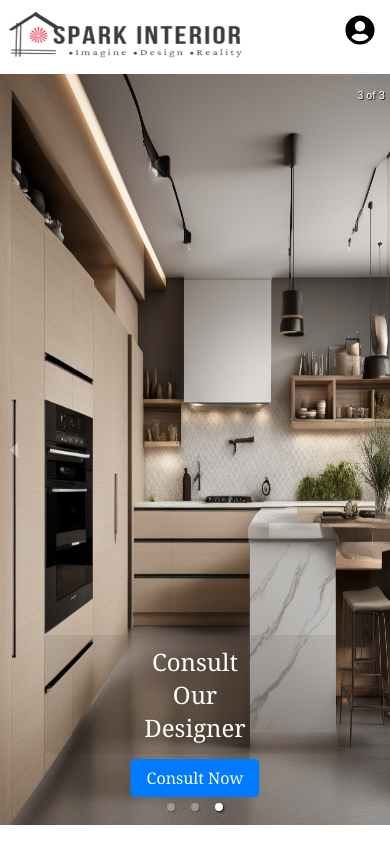
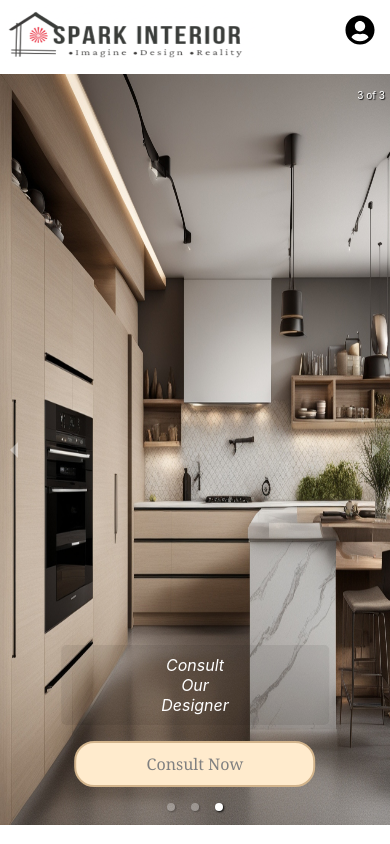
Before and after one commit to Yashaswi-Anand/spark-interior-design, a React (Create React App) app: page / in a window 390 px wide. Built offline with nearby package versions, Linux system fonts and the light colour scheme; the HTML template or start-up script is replaced by a standard one.

Commit message:
responsive design

```diff
--- a/src/App.css
+++ b/src/App.css
@@ -16,20 +16,15 @@
 .m-a-5 { margin: 5px;}
 .m-a-10 { margin: 10px;}
 
+/* pointer */
+.cursor { cursor: pointer;}
+
 .image-message-box {
   position: absolute;
   bottom: 50px;
   left: 50%;
   transform: translateX(-50%);
   color: white;
-}
-
-.image-message {
-  font-size: x-large;
-  font-family: Cambria, Cochin, Georgia, Times, 'Times New Roman', serif;
-  background-color: rgba(0, 0, 0, 0.071);
-  border-radius: 5px;
-  padding: 10px 100px;
 }
 
 .button-on-image {
@@ -40,6 +35,7 @@
   color: gray;
   border: tan solid 2px;
   font-size: medium;
+  cursor: pointer;
 }
 
 
@@ -62,7 +58,7 @@
 
 .image-message-box {
   position: absolute;
-  bottom: 20px;
+  bottom: 30px;
   left: 50%;
   transform: translateX(-50%);
   padding: 10px;
@@ -70,17 +66,11 @@
 }
 
 .image-message {
-  color: white;
-  margin-bottom: 5px;
-}
-
-.button-on-image {
-  color: white;
-  background-color: #007bff;
-  border: none;
-  padding: 8px 16px;
+  font-size: medium;
+  font-style: italic;
+  background-color: rgba(0, 0, 0, 0.071);
   border-radius: 5px;
-  cursor: pointer;
+  padding: 10px 100px;
 }
 
 /* Responsive styles */
--- a/src/widgets/ImageSlider.js
+++ b/src/widgets/ImageSlider.js
@@ -7,7 +7,7 @@ import images_3 from '../components/assets/images/sliderc.jpeg';
 const ImageSlider = () => {
     const images = [{
         image_path: images_1,
-        message: 'Imagine Design Reality'
+        message: '\u2022 Imagine   \u2022 Design    \u2022 Reality'
     }, {
         image_path: images_2,
         message: 'Design With Effective Cost'
```
